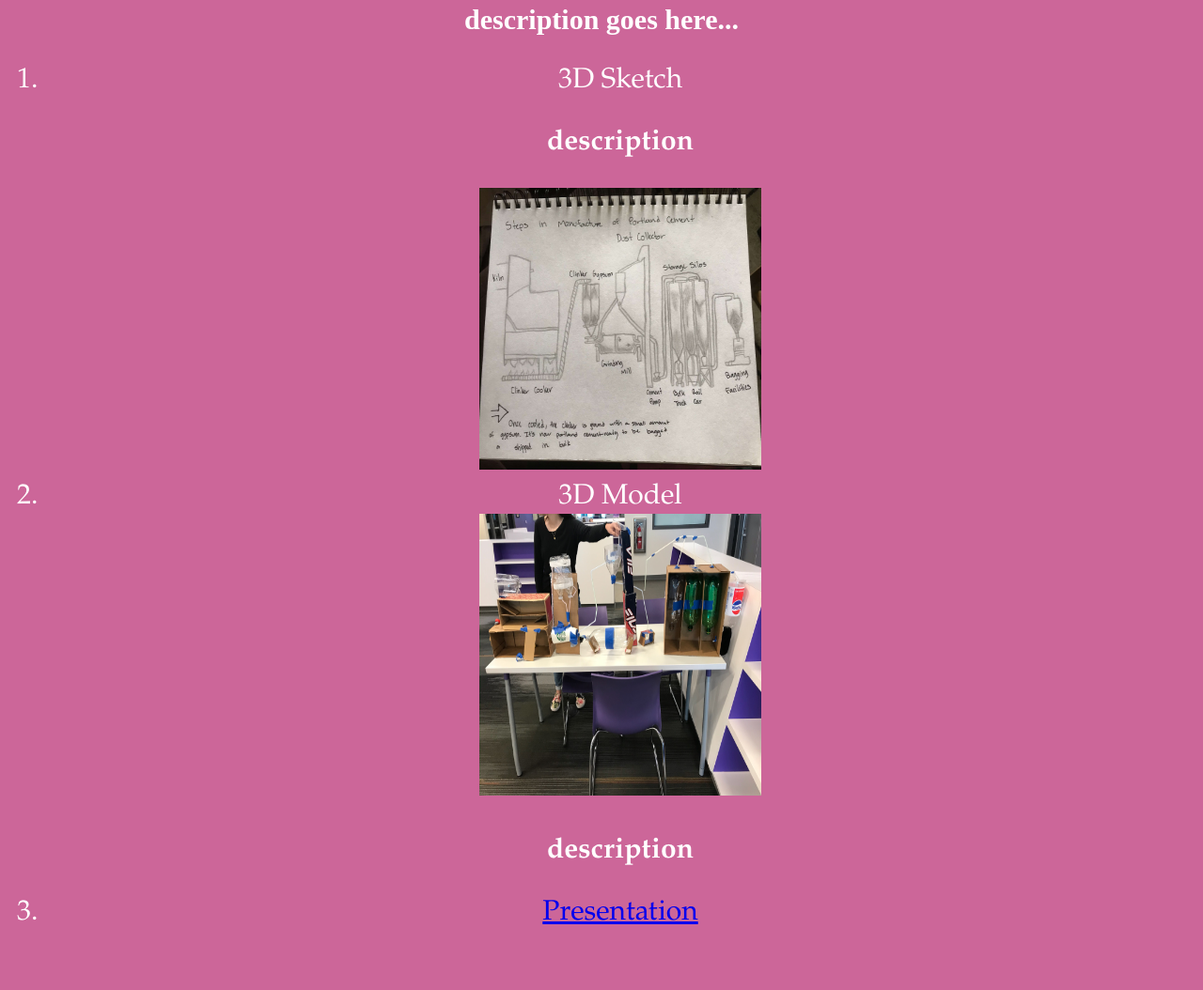
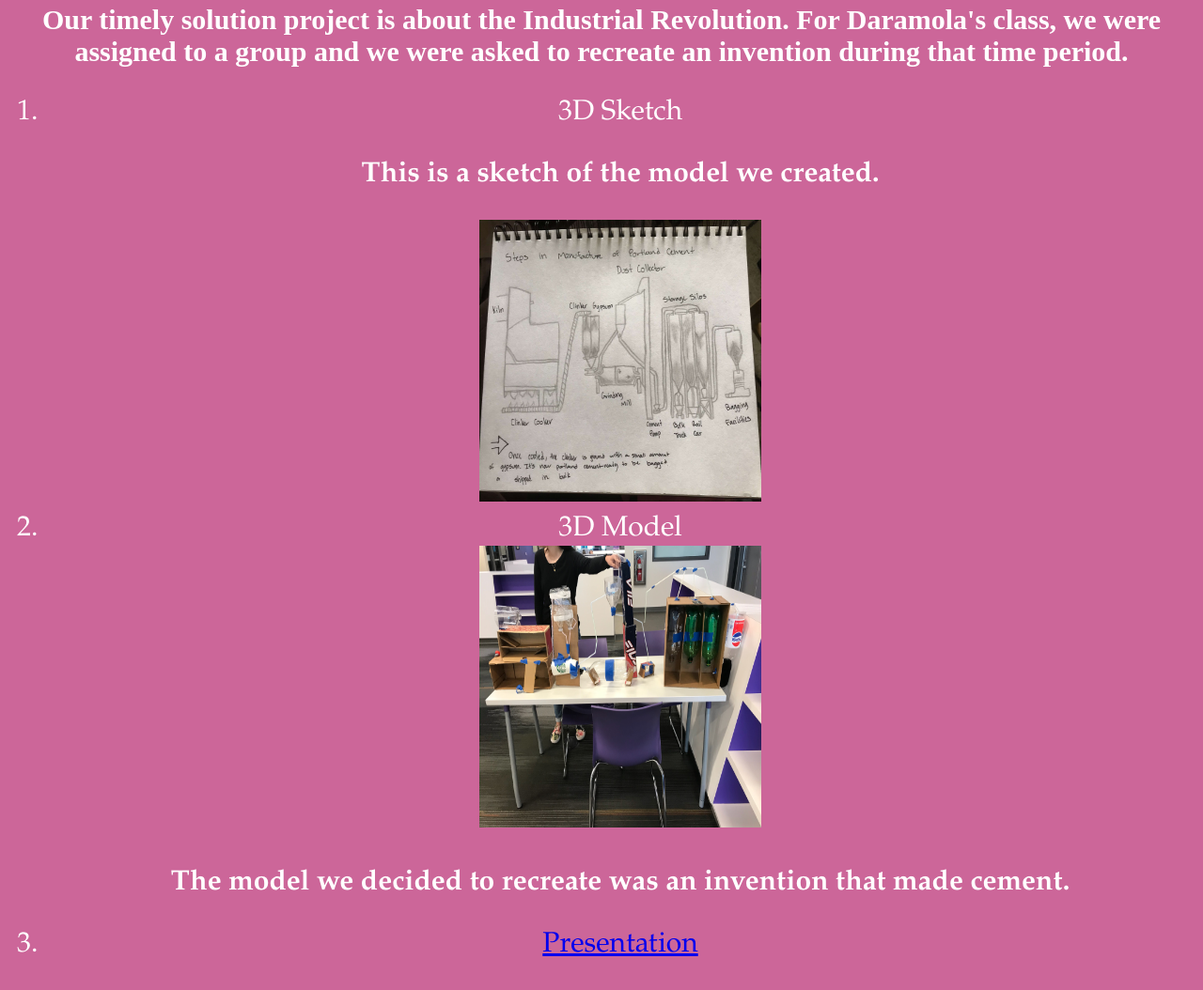
Before and after one commit to melodeealvarado/exhibition, a plain HTML site: page daramola2.html in a window 1280 px wide. Shown: the part 240-1294 px from the top of the page at 94% size. Before the commit the page ends 1260 px from the top, so only its background shows below. Drawn offline with Linux system fonts and the light colour scheme.

Commit message:
Add files via upload

```diff
--- a/daramola2.html
+++ b/daramola2.html
@@ -19,14 +19,14 @@
 		<header>
 			<center><h1>A Timely Solution: Project 2</h1></center>
 		</header>
-		<center><p>description goes here...</p>
+		<center><p>Our timely solution project is about the Industrial Revolution. For Daramola's class, we were assigned to a group and we were asked to recreate an invention during that time period.</p>
 			<ol>
 				<li>3D Sketch</li>
-				<p style="Garamond">description</p>
+				<p style="Garamond">This is a sketch of the model we created.</p>
 				<img src="images/sketch.jpg" title="images/sketch.jpg" width="300" height="300"/>
 				<li>3D Model</li>
 				<img src="images/3dmodel.jpg" title="images/3dmodel.jpg" width="300" height="300"/>
-				<p>description</p>
+				<p> The model we decided to recreate was an invention that made cement.</p>
 				<li><a href="https://docs.google.com/presentation/d/12vM4CiC7M4p5qyO441IW0K8Em7xK8yZC_J5FIQwQGgE/edit?usp=sharing">Presentation</li></a>
 			</ol>
 
```
